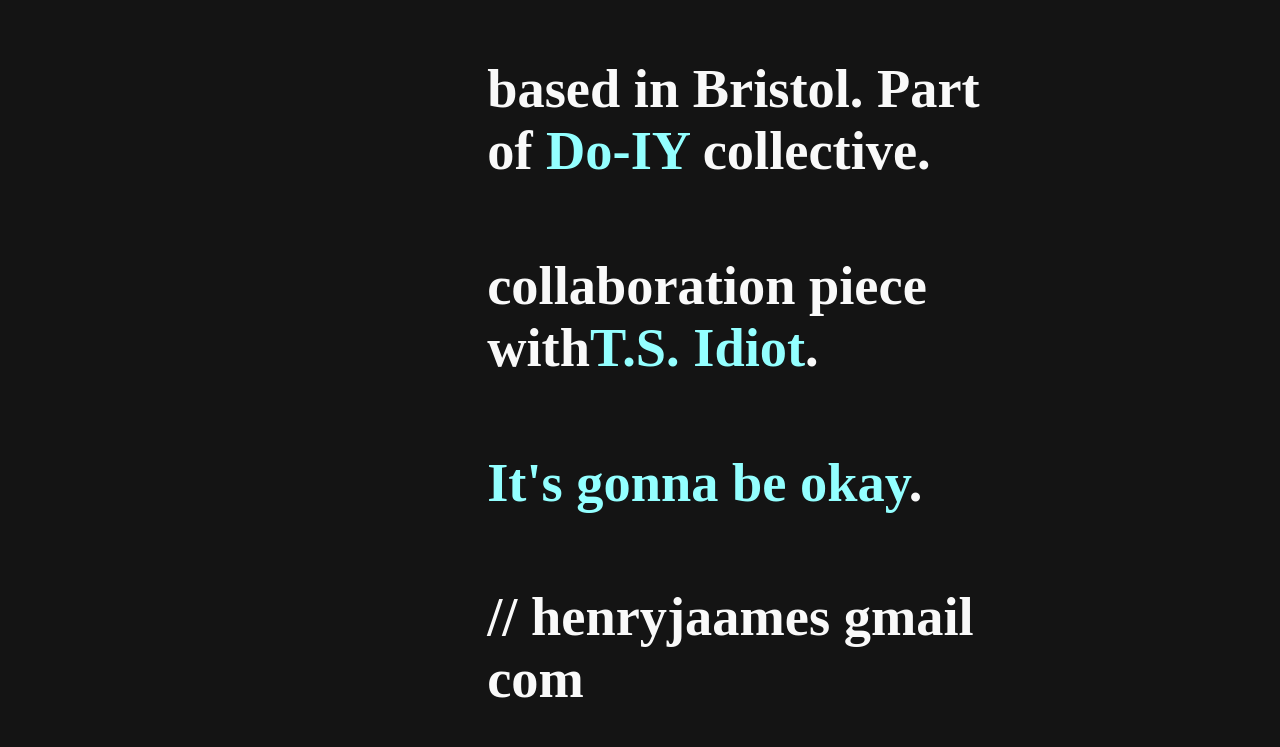
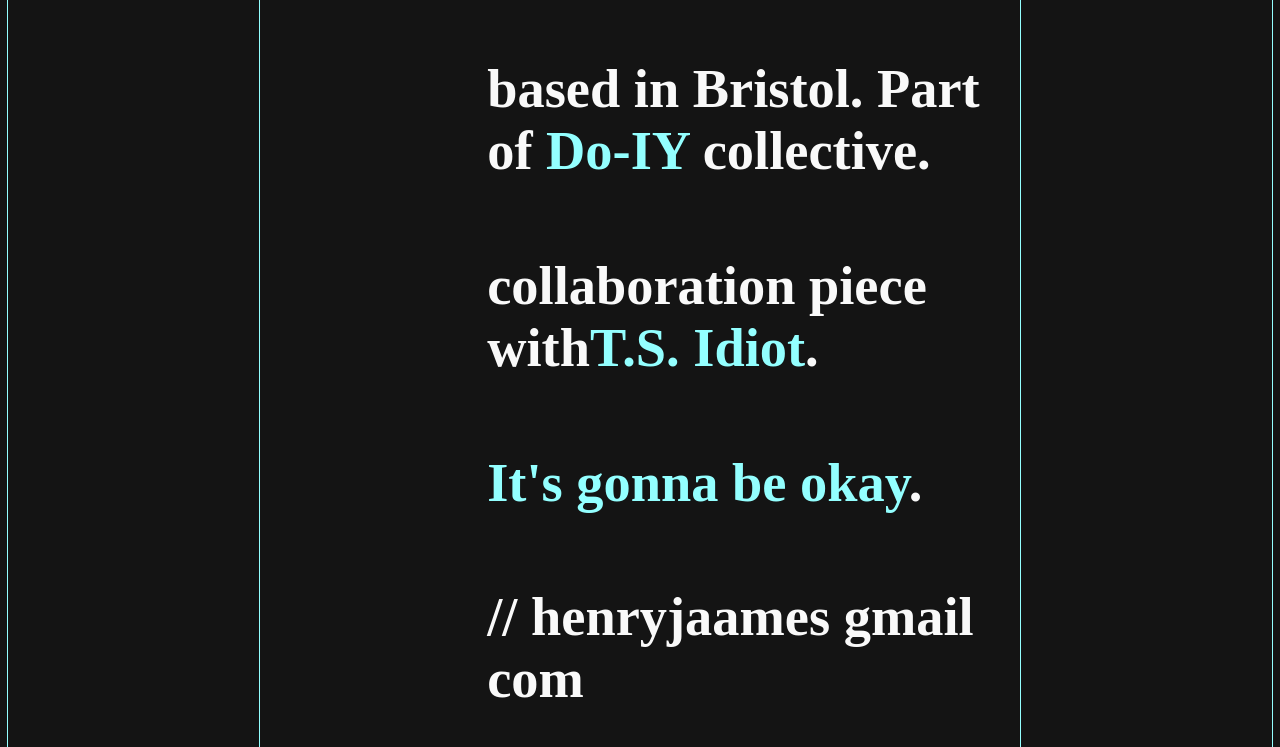
Before and after one commit to HJ959/henry_james_website, a website: page index.html in a window 1280 px wide. Shown: the part 660-1407 px from the top of the page. Drawn offline with nearby package versions, Linux system fonts and the light colour scheme; a web font is replaced by a local one.

Commit message:
Added new page border

```diff
--- a/sass/page.scss
+++ b/sass/page.scss
@@ -4,6 +4,7 @@ html {
 }
 
 body {
+  box-shadow: 0px 0px 0px 1px rgba(147,255,255,1);
   background-color: $mainWhite;
   color: $mainBlack;
   font-family: $mainFont;
```
Also changed, not shown: css/main.css.
